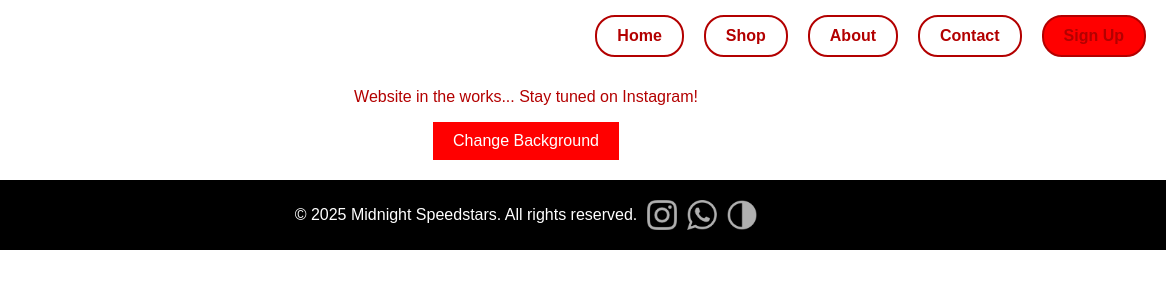
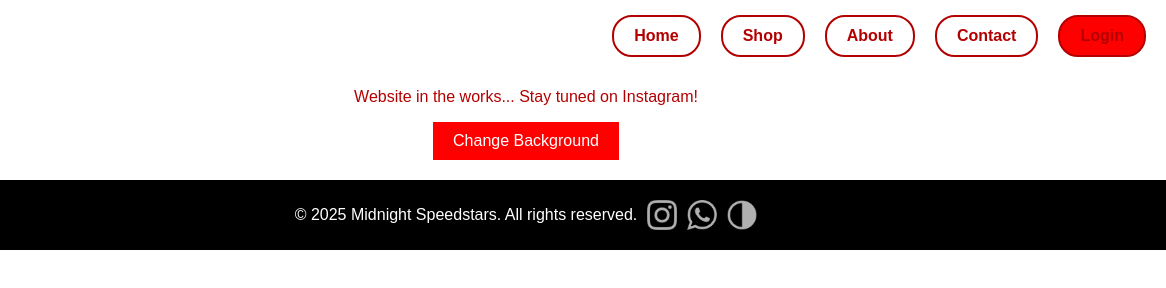
Before and after one commit to autrybp/midnightspeedstars, a plain HTML site: page index.html in a window 1280 px wide. Shown: the full height of the page, 114-1280 px from the left. Drawn offline with Linux system fonts and the light colour scheme.

Commit message:
Update index.html

```diff
--- a/index.html
+++ b/index.html
@@ -173,7 +173,7 @@
             <a href="#shop">Shop</a>
             <a href="#about">About</a>
             <a href="#contact">Contact</a>
-            <a href="#signup" class="signup">Sign Up</a>
+            <a href="#login" class="signup">Login</a>
         </div>
     </nav>
     <main>
```
